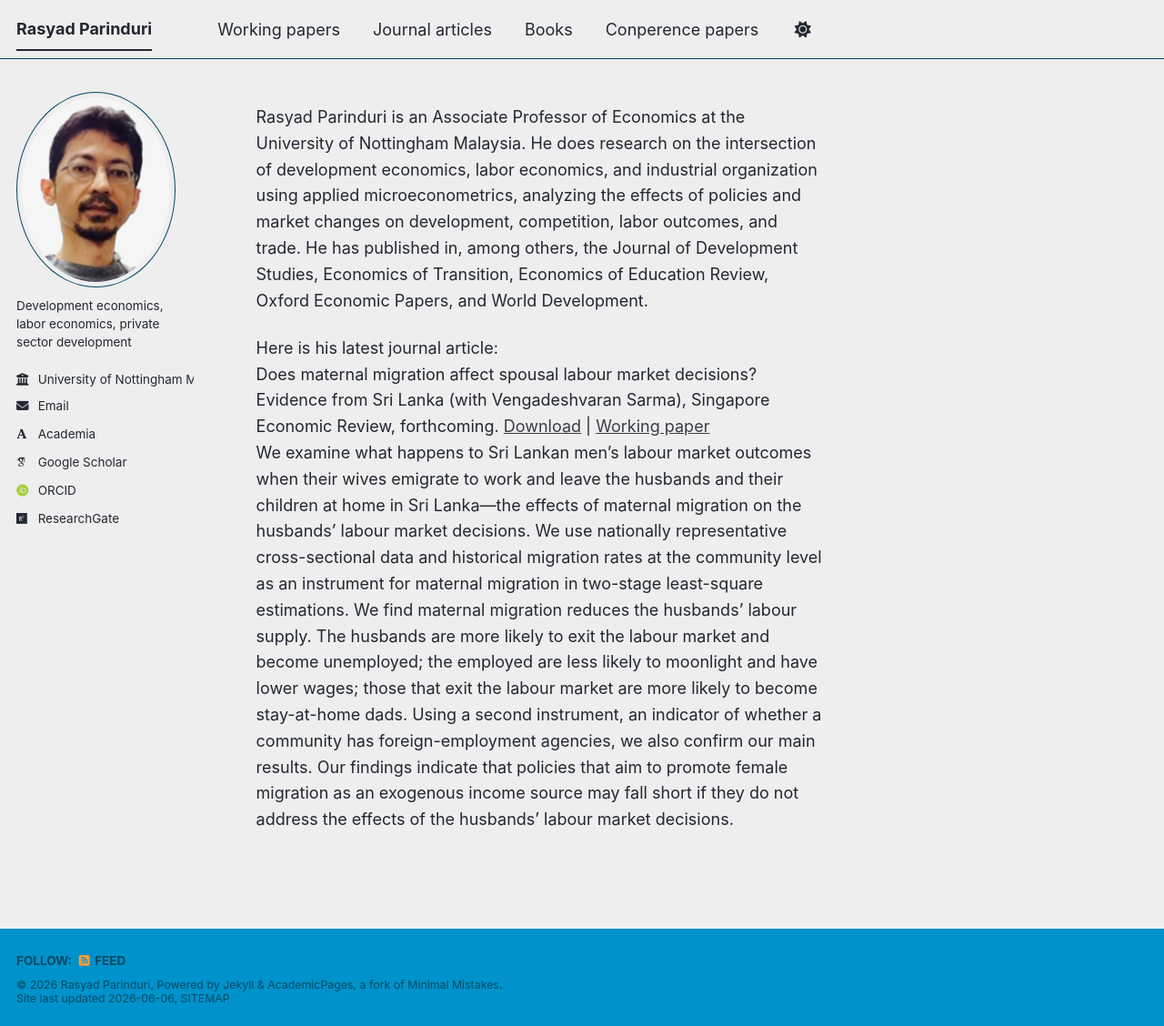
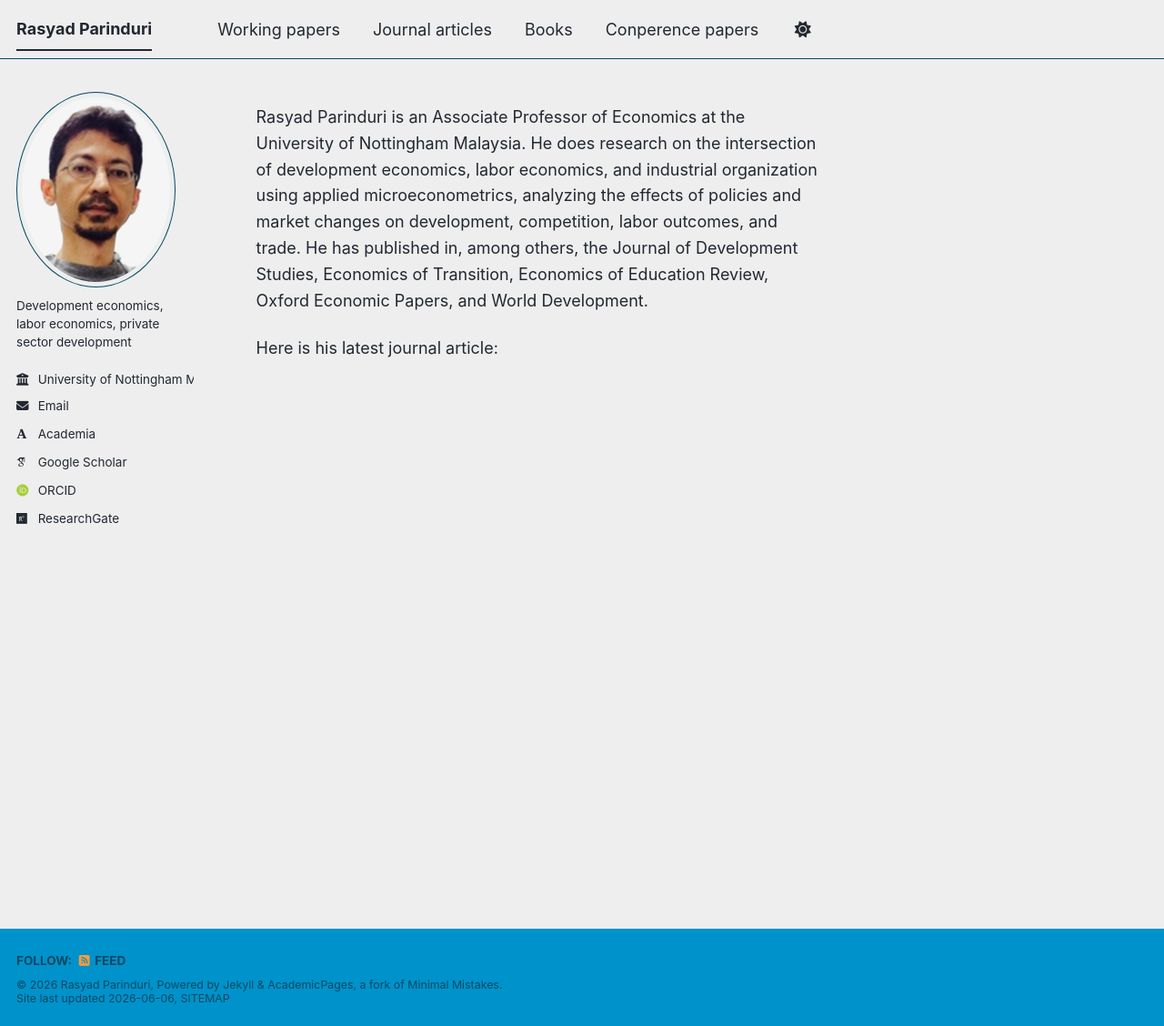
Before and after one commit to rasyadparinduri/rasyadparinduri.github.io, a Jekyll site: the page built from _pages/about.md, in a window 1280 px wide and 1128 px high. Shown: the whole window at 91% size. Built offline with Jekyll 4.4.1, drawn with Linux system fonts in a browser that asks for light colours; some web fonts are replaced; a script bundle is joined from its source files by our own code; library files that are not in the unit come from our copies; part of the change alters nothing that is shown.

Commit message:
Update about.md

```diff
--- a/_pages/about.md
+++ b/_pages/about.md
@@ -14,5 +14,6 @@ Journal of Development Studies, Economics of Transition, Economics of Education
 Economic Papers, and World Development.</p>
 
 Here is his latest journal article:<br>
+<span style="display:none; color:#888888; margin:0; padding:0; line-height:1.3;">
 Does maternal migration affect spousal labour market decisions? Evidence from Sri Lanka (with Vengadeshvaran Sarma), Singapore Economic Review, forthcoming. <a href="https://mpra.ub.uni-muenchen.de/95295/1/MPRA_paper_95295.pdf" target="_blank">Download</a> | <a href="https://mpra.ub.uni-muenchen.de/95295/1/MPRA_paper_95295.pdf" target="_blank">Working paper</a> <br>
-We examine what happens to Sri Lankan men’s labour market outcomes when their wives emigrate to work and leave the husbands and their children at home in Sri Lanka—the effects of maternal migration on the husbands’ labour market decisions. We use nationally representative cross-sectional data and historical migration rates at the community level as an instrument for maternal migration in two-stage least-square estimations. We find maternal migration reduces the husbands’ labour supply. The husbands are more likely to exit the labour market and become unemployed; the employed are less likely to moonlight and have lower wages; those that exit the labour market are more likely to become stay-at-home dads. Using a second instrument, an indicator of whether a community has foreign-employment agencies, we also confirm our main results. Our findings indicate that policies that aim to promote female migration as an exogenous income source may fall short if they do not address the effects of the husbands’ labour market decisions.
+We examine what happens to Sri Lankan men’s labour market outcomes when their wives emigrate to work and leave the husbands and their children at home in Sri Lanka—the effects of maternal migration on the husbands’ labour market decisions. We use nationally representative cross-sectional data and historical migration rates at the community level as an instrument for maternal migration in two-stage least-square estimations. We find maternal migration reduces the husbands’ labour supply. The husbands are more likely to exit the labour market and become unemployed; the employed are less likely to moonlight and have lower wages; those that exit the labour market are more likely to become stay-at-home dads. Using a second instrument, an indicator of whether a community has foreign-employment agencies, we also confirm our main results. Our findings indicate that policies that aim to promote female migration as an exogenous income source may fall short if they do not address the effects of the husbands’ labour market decisions.</span>
```
